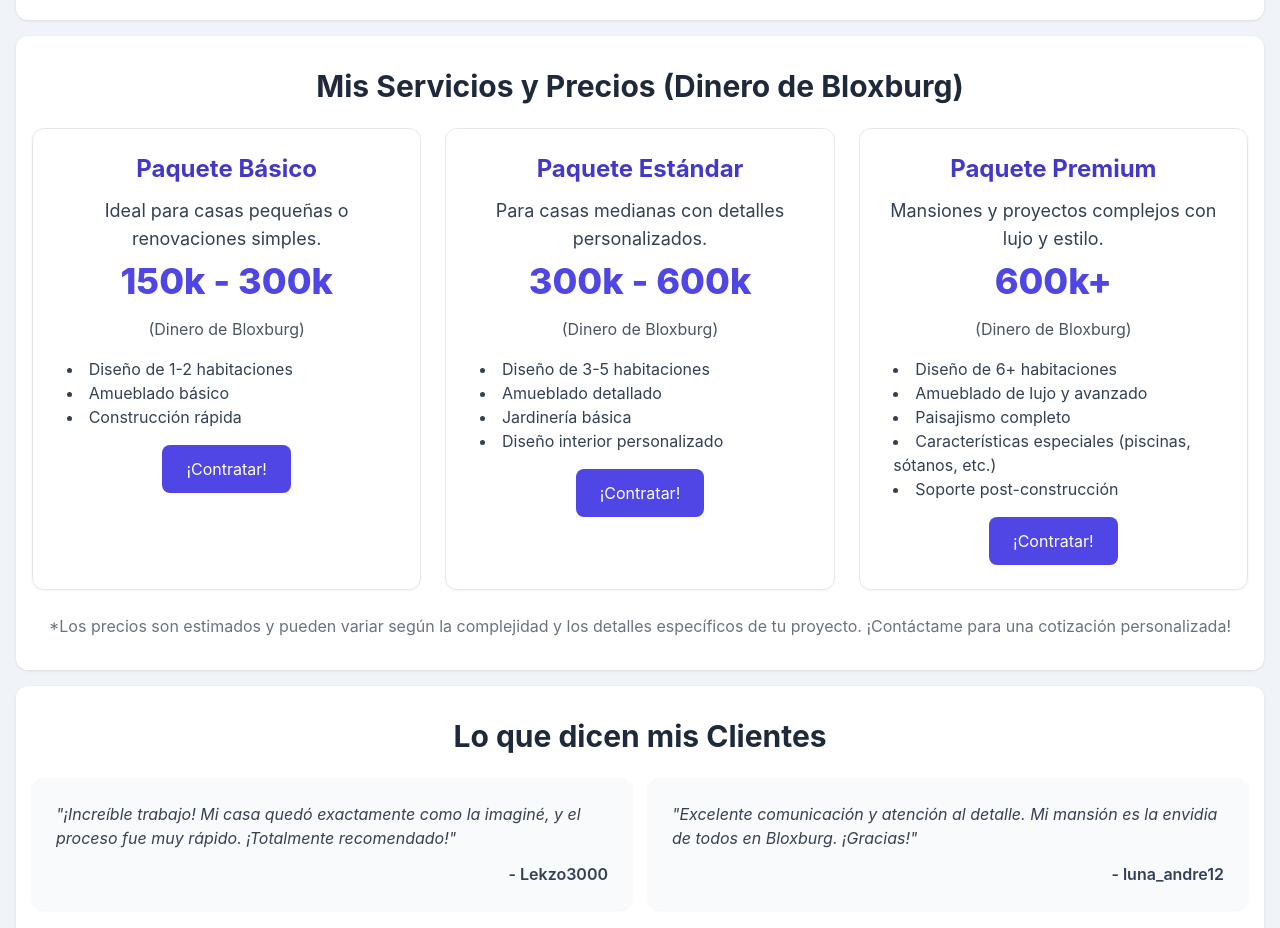
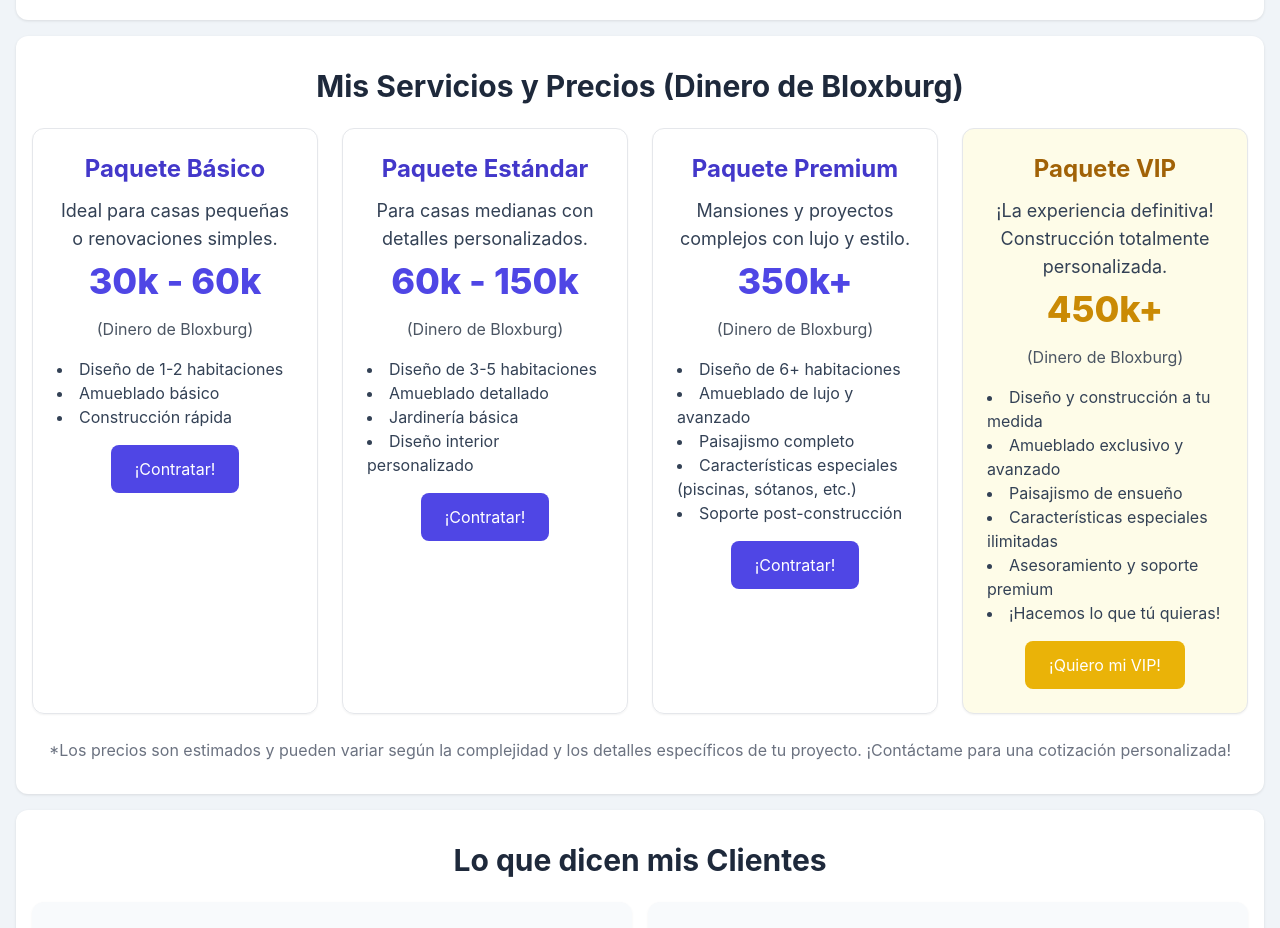
Before and after one commit to danielbobyt6/danielbobytbuilds, a plain HTML site: page index.html in a window 1280 px wide. Shown: the part 780-1708 px from the top of the page. Drawn offline with nearby package versions, Linux system fonts and the light colour scheme.

Commit message:
Update index.html

```diff
--- a/index.html
+++ b/index.html
@@ -139,12 +139,12 @@
         <!-- Sección de Servicios y Precios -->
         <section id="precios">
             <h2 class="text-3xl font-bold mb-6 text-center">Mis Servicios y Precios (Dinero de Bloxburg)</h2>
-            <div class="grid grid-cols-1 md:grid-cols-2 lg:grid-cols-3 gap-6">
+            <div class="grid grid-cols-1 md:grid-cols-2 lg:grid-cols-4 gap-6"> <!-- Cambiado a 4 columnas para el VIP -->
                 <!-- Paquete Básico -->
                 <div class="p-6 border border-gray-200 rounded-xl shadow-sm text-center">
                     <h3 class="text-2xl font-bold mb-3 text-indigo-700">Paquete Básico</h3>
                     <p class="text-lg mb-2">Ideal para casas pequeñas o renovaciones simples.</p>
-                    <p class="text-4xl font-extrabold text-indigo-600 mb-4">150k - 300k</p>
+                    <p class="text-4xl font-extrabold text-indigo-600 mb-4">30k - 60k</p>
                     <p class="text-gray-600 mb-4">(Dinero de Bloxburg)</p>
                     <ul class="list-disc list-inside text-left mx-auto max-w-xs mb-4">
                         <li>Diseño de 1-2 habitaciones</li>
@@ -157,7 +157,7 @@
                 <div class="p-6 border border-gray-200 rounded-xl shadow-sm text-center">
                     <h3 class="text-2xl font-bold mb-3 text-indigo-700">Paquete Estándar</h3>
                     <p class="text-lg mb-2">Para casas medianas con detalles personalizados.</p>
-                    <p class="text-4xl font-extrabold text-indigo-600 mb-4">300k - 600k</p>
+                    <p class="text-4xl font-extrabold text-indigo-600 mb-4">60k - 150k</p>
                     <p class="text-gray-600 mb-4">(Dinero de Bloxburg)</p>
                     <ul class="list-disc list-inside text-left mx-auto max-w-xs mb-4">
                         <li>Diseño de 3-5 habitaciones</li>
@@ -171,7 +171,7 @@
                 <div class="p-6 border border-gray-200 rounded-xl shadow-sm text-center">
                     <h3 class="text-2xl font-bold mb-3 text-indigo-700">Paquete Premium</h3>
                     <p class="text-lg mb-2">Mansiones y proyectos complejos con lujo y estilo.</p>
-                    <p class="text-4xl font-extrabold text-indigo-600 mb-4">600k+</p>
+                    <p class="text-4xl font-extrabold text-indigo-600 mb-4">350k+</p>
                     <p class="text-gray-600 mb-4">(Dinero de Bloxburg)</p>
                     <ul class="list-disc list-inside text-left mx-auto max-w-xs mb-4">
                         <li>Diseño de 6+ habitaciones</li>
@@ -181,6 +181,22 @@
                         <li>Soporte post-construcción</li>
                     </ul>
                     <a href="#contacto" class="btn-primary inline-block">¡Contratar!</a>
+                </div>
+                <!-- NUEVO: Paquete VIP -->
+                <div class="p-6 border border-gray-200 rounded-xl shadow-sm text-center bg-yellow-50">
+                    <h3 class="text-2xl font-bold mb-3 text-yellow-700">Paquete VIP</h3>
+                    <p class="text-lg mb-2">¡La experiencia definitiva! Construcción totalmente personalizada.</p>
+                    <p class="text-4xl font-extrabold text-yellow-600 mb-4">450k+</p>
+                    <p class="text-gray-600 mb-4">(Dinero de Bloxburg)</p>
+                    <ul class="list-disc list-inside text-left mx-auto max-w-xs mb-4">
+                        <li>Diseño y construcción a tu medida</li>
+                        <li>Amueblado exclusivo y avanzado</li>
+                        <li>Paisajismo de ensueño</li>
+                        <li>Características especiales ilimitadas</li>
+                        <li>Asesoramiento y soporte premium</li>
+                        <li>¡Hacemos lo que tú quieras!</li>
+                    </ul>
+                    <a href="#contacto" class="btn-primary inline-block bg-yellow-500 hover:bg-yellow-600">¡Quiero mi VIP!</a>
                 </div>
             </div>
             <p class="text-center text-gray-500 mt-6">
```
